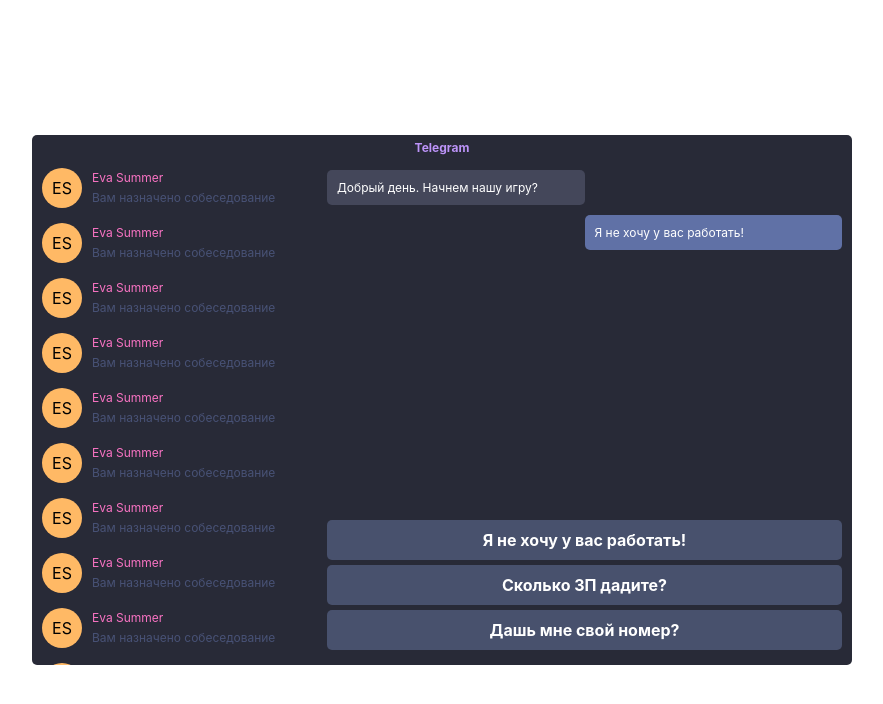
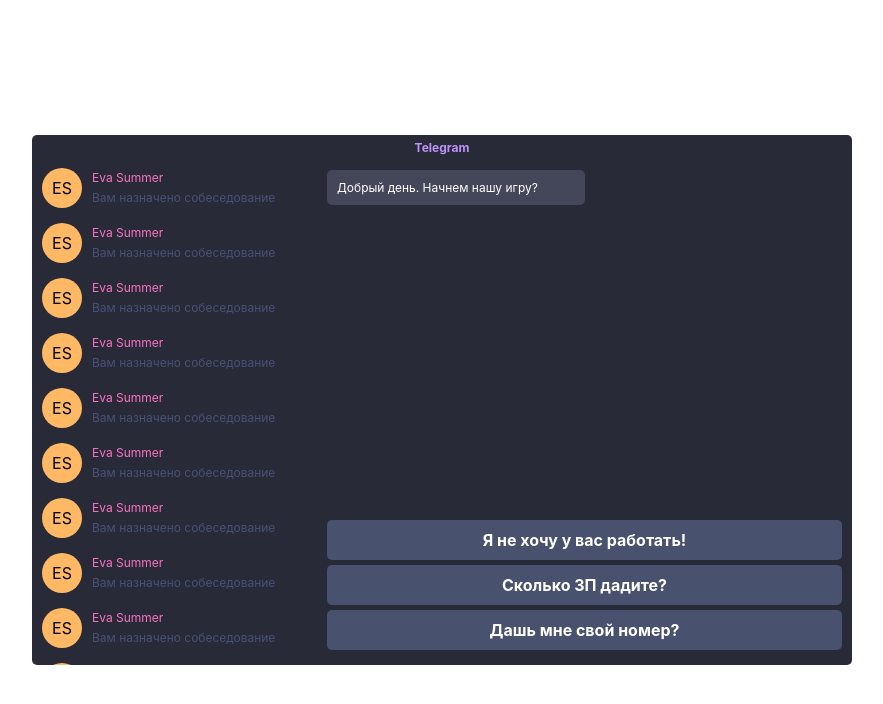
Before and after one commit to InfinityBuddha/HRtest, a React (Create React App) app: page / in a window 1280 px wide. Shown: the top 704 px of the page, without its empty margins (198-1081 px from the left). Built offline with nearby package versions, Linux system fonts and the light colour scheme.

Commit message:
add some logic to reducer

```diff
--- a/src/Chat.jsx
+++ b/src/Chat.jsx
@@ -1,29 +1,44 @@
-import React, { useContext } from 'react';
+import React, { Fragment, useContext } from 'react';
 import { MainContext } from './Context';
 import s from './Chat.module.scss';
 import cx from 'classnames';
 
 const Telegram = () => {
-    const {state, dispatch} = useContext(MainContext);
+    const { state, dispatch } = useContext(MainContext);
+
+    const addAnswers = (e) => {
+        console.log('value:', e.target.innerText);
+        dispatch({ type: 'ADD_ANSWER', payload: { text: e.target.innerText, index: 0 } });
+        dispatch({ type: 'GET_NEXT_STAGE' });
+    };
+
     return (
         <div className={s.chat}>
-            {console.log('context:', state, dispatch)}
+            {console.log('context:', state)}
             <div className={s.messages}>
-                {state.messages.map(message =>
-                    <div className={s.message}>
-                        <p className={s.text}>
-                            {message.text}
-                        </p>
-                    </div>
-                )}
-                <div className={cx(s.message, s.answerMessage)}>
-                    <p className={s.text}>
-                        Я не хочу у вас работать!
-                    </p>
-                </div>
+                {state.chat.map(item => {
+                    {
+                        console.log(':', item)
+                    }
+                    return (
+                        <Fragment>
+                            {item.message && item.message.text && <div className={s.message}>
+                                <p className={s.text}>
+                                    {item.message && item.message.text}
+                                </p>
+                            </div>}
+                            {item.answer && item.answer.text &&
+                            <div className={cx(s.message, s.answerMessage)}>
+                                <p className={s.text}>
+                                    {item.answer && item.answer.text}
+                                </p>
+                            </div>}
+                        </Fragment>)
+                })}
             </div>
             <div className={s.answerSection}>
-                <div className={s.possibleAnswer}><p className={s.text} onClick={() => dispatch({ type: 'ADD_MESSAGE'})}>Я не хочу у вас работать!</p></div>
+                <div className={s.possibleAnswer}><p className={s.text} onClick={(e) => addAnswers(e)}>Я не хочу у вас
+                    работать!</p></div>
                 <div className={s.possibleAnswer}><p className={s.text}>Сколько ЗП дадите?</p></div>
                 <div className={s.possibleAnswer}><p className={s.text}>Дашь мне свой номер?</p></div>
             </div>
--- a/src/Context.js
+++ b/src/Context.js
@@ -1,14 +1,49 @@
 import React, { useReducer } from 'react'
 
-const initialState = { messages: [{text: 'Добрый день. Начнем нашу игру?'}] };
+const initialState = { stage: 0, chat: [{ message: {text: 'Добрый день. Начнем нашу игру?'}}, { answer: {}}] };
 const MainContext = React.createContext(initialState);
 
+const stages = {
+    0: {
+        answer: {
+            0: {
+                message: { text: 'Ну и пошел ты на хер!' }
+            }
+        }
+    }
+};
+
 const reducer = (state, action) => {
+    console.log('ACTION:', action.type, state, action);
     switch (action.type) {
         case 'ADD_MESSAGE':
             return {
                 ...state,
-                messages: [{text: 'Я вам не писала потому что думала что вы крутой разработчик'}]
+                chat: [
+                    { message: [{text: 'Я вам не писала потому что думала что вы крутой разработчик'}] }
+                ]
+            };
+
+        case 'ADD_ANSWER':
+            return {
+                ...state,
+                answer: { text: action.payload.text, index: 0 }
+            };
+
+        case 'GET_NEXT_STAGE':
+            console.log('stateanswer:', state.answer);
+            return {
+                ...state,
+                chat: [
+                    ...state.chat,
+                    {
+                        answer: state.answer
+                    },
+                    {
+                        message: stages[0].answer[0].message
+                    }
+                ],
+                stage: state.stage + 1
             };
         default:
             return state;
```
